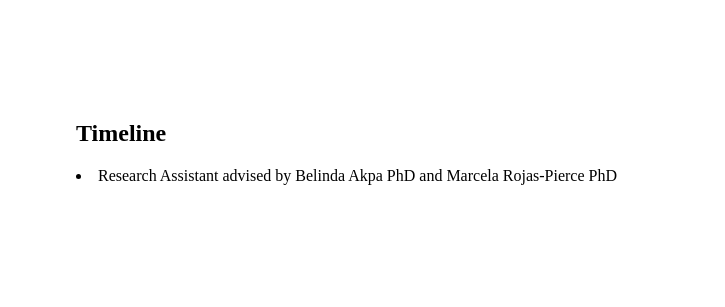
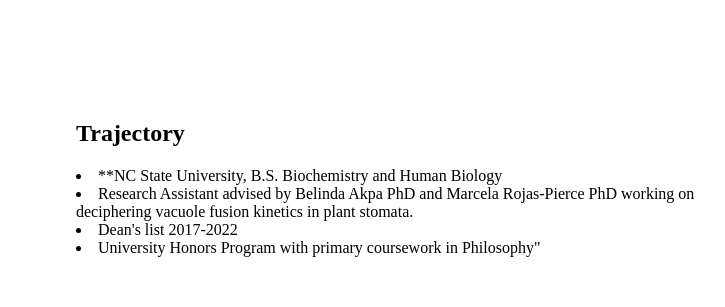
Before and after one commit to poojaparameswaran99/poojaparameswaran99.github.io, a plain HTML site: page index.html in a window 1280 px wide. Shown: the top 307 px of the page, 394-1119 px from the left. Drawn offline with Linux system fonts and the light colour scheme.

Commit message:
update trajectory

```diff
--- a/index.html
+++ b/index.html
@@ -17,10 +17,12 @@
   </aside>
 
   <main>
-    <h2> Timeline </h2>
+    <h2> Trajectory </h2>
       <u1>
-        <li> Research Assistant advised by Belinda Akpa PhD and Marcela Rojas-Pierce PhD</main>
-
+          <li> **NC State University, B.S. Biochemistry and Human Biology </li>
+          <li> Research Assistant advised by Belinda Akpa PhD and Marcela Rojas-Pierce PhD working on deciphering vacuole fusion kinetics in plant stomata. </li>
+          <li> Dean's list 2017-2022 </li>
+          <li> University Honors Program with primary coursework in Philosophy"
   </main>
 
 </div>
```
